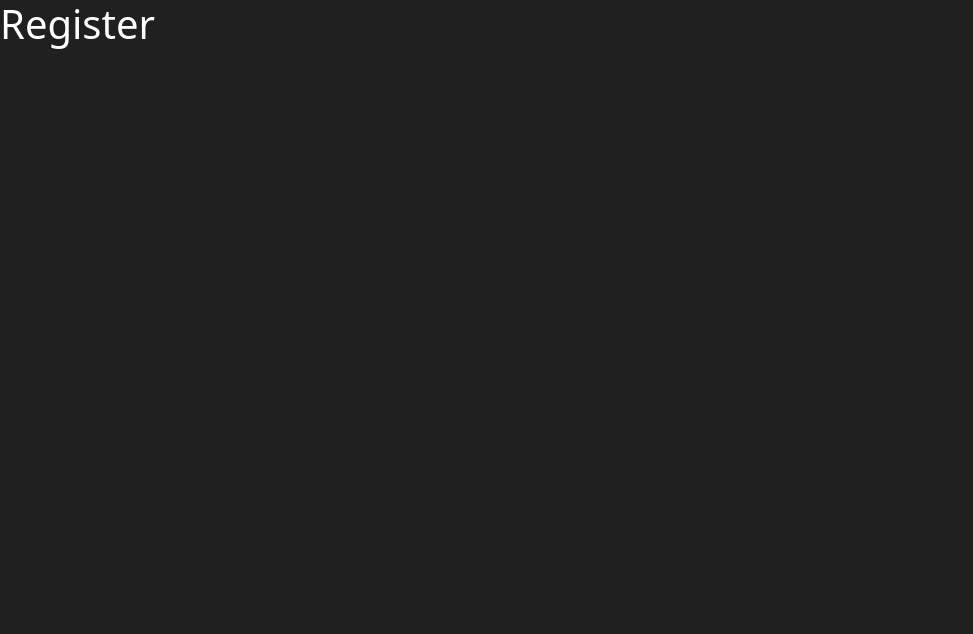
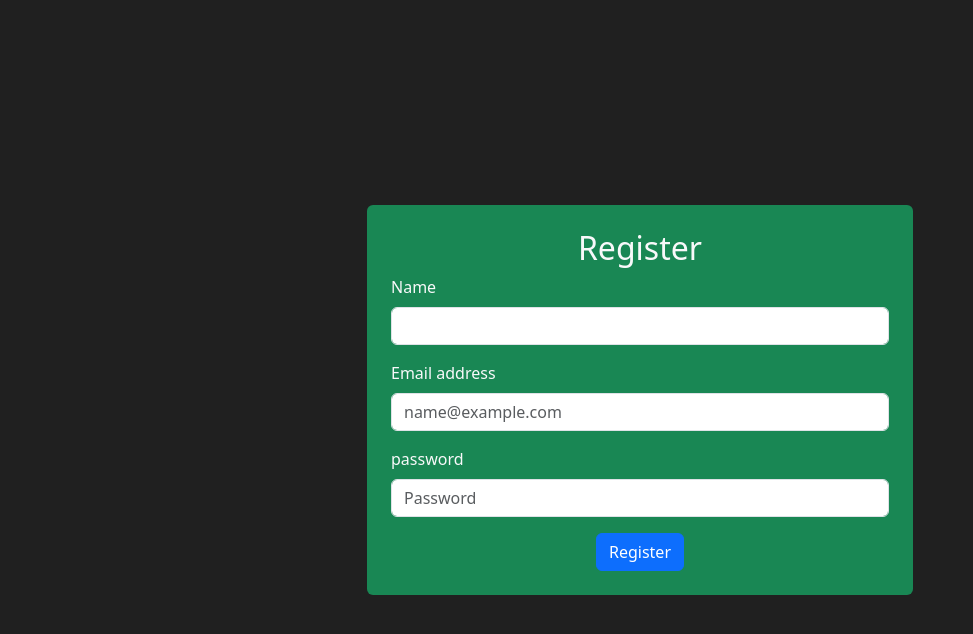
Before and after one commit to xVyrusz/AgendaTelefonica_front, a React (Vite) app: page /register in a window 1280 px wide. Shown: the top 634 px of the page, without its empty margins (0-973 px from the left). Built offline with nearby package versions, Linux system fonts and the light colour scheme.

Commit message:
Resgister Form

```diff
--- a/package.json
+++ b/package.json
@@ -10,8 +10,10 @@
     "preview": "vite preview"
   },
   "dependencies": {
+    "axios": "^1.5.0",
     "react": "^18.2.0",
     "react-dom": "^18.2.0",
+    "react-hook-form": "^7.46.1",
     "react-router-dom": "^6.15.0"
   },
   "devDependencies": {
--- a/src/App.jsx
+++ b/src/App.jsx
@@ -1,12 +1,14 @@
 import { BrowserRouter, Routes, Route } from 'react-router-dom'
+import RegisterPage from './pages/RegisterPage'
+import LoginPage from './pages/LoginPage'
 
 function App() {
   return (
     <BrowserRouter>
       <Routes>
         <Route path='/' element={<h1>Home Page</h1>} />
-        <Route path='/login' element={<h1>Login</h1>} />
-        <Route path='/register' element={<h1>Register</h1>} />
+        <Route path='/login' element={<LoginPage />} />
+        <Route path='/register' element={<RegisterPage />} />
         <Route path='/phoneNumbers' element={<h1>Phone Numbers</h1>} />
         <Route path='/phoneNumbers/:id' element={<h1>Update Phone Number</h1>} />
         <Route path='/add-phoneNumbers' element={<h1>Add Phone Number</h1>} />
--- /dev/null
+++ b/src/api/auth.js
@@ -0,0 +1,3 @@
+import axios from 'axios'
+
+const registerRequest = axios.post()
--- /dev/null
+++ b/src/pages/LoginPage.jsx
@@ -0,0 +1,7 @@
+function LoginPage() {
+  return (
+    <div>LoginPage</div>
+  )
+}
+
+export default LoginPage
--- /dev/null
+++ b/src/pages/RegisterPage.jsx
@@ -0,0 +1,41 @@
+import { useForm } from 'react-hook-form'
+
+function RegisterPage() {
+
+    const { register, handleSubmit } = useForm()
+
+    return (
+        <div className="container-fluid dark-bg text-light py-5 min-vh-100 d-flex align-items-center">
+            <div className="container">
+                <div className="row justify-content-center">
+                    <div className="col-md-6">
+                        <div className="form-container bg-success p-4 rounded">
+                            <h2 className="text-center">Register</h2>
+                            <form onSubmit={handleSubmit((values) => {
+                                console.log(values);
+                            })}>
+                                <div className="mb-3">
+                                    <label htmlFor="name" className="form-label">Name</label>
+                                    <input type="text" className="form-control" {...register('name', { required: true })} />
+                                </div>
+                                <div className="mb-3">
+                                    <label htmlFor="email" className="form-label">Email address</label>
+                                    <input type="email" className="form-control" {...register('email', { required: true })} placeholder="name@example.com" />
+                                </div>
+                                <div className="mb-3">
+                                    <label htmlFor="password" className="form-label">password</label>
+                                    <input type="password" className="form-control"{...register('password', { required: true })} placeholder="Password" autoComplete="off" />
+                                </div>
+                                <div className="text-center">
+                                    <button type="submit" className="btn btn-primary">Register</button>
+                                </div>
+                            </form>
+                        </div>
+                    </div>
+                </div>
+            </div>
+        </div>
+    );
+}
+
+export default RegisterPage
```
Also changed, not shown: 1 other file (tests, documents, lock files or other folders).
